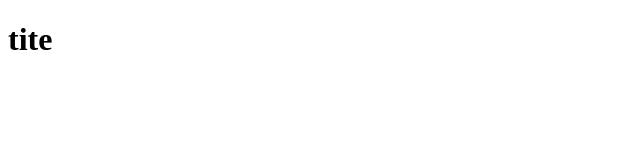
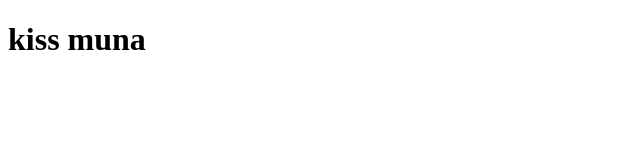
Before and after one commit to jkmlbnn-jpg/project-101, a plain HTML site: page ayban.html in a window 1280 px wide. Shown: the whole page, without its empty margins (0-640 px from the left). Drawn offline with Linux system fonts and the light colour scheme.

Commit message:
hoy jakielyn alas dose na

```diff
--- a/ayban.html
+++ b/ayban.html
@@ -6,6 +6,6 @@
     <title>Document=</title>
 </head>
 <body>
-    <h1>tite</h1>
+    <h1>kiss muna</h1>
 </body>
 </html>
```
